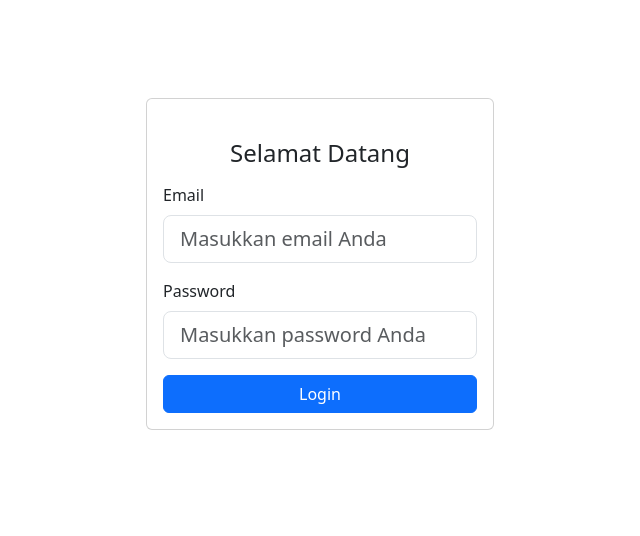
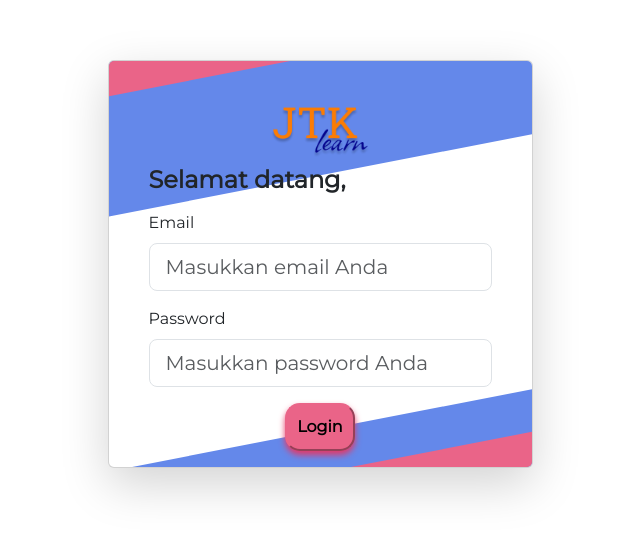
Before and after one commit to ameliadewi19/jtk-learn, a React (Create React App) app in the folder frontend/: page / in a window 1280 px wide. Shown: the part 128-664 px from the top of the page, without its empty margins (320-960 px from the left). Built offline with nearby package versions, Linux system fonts and the light colour scheme.

Commit message:
style(login): re-layouting login page and replace app logo

```diff
--- a/frontend/public/index.html
+++ b/frontend/public/index.html
@@ -26,6 +26,10 @@
     -->
     <!-- custom css -->
     <link rel="stylesheet" href="%PUBLIC_URL%/styles/custom.css" />
+    <link rel="stylesheet" href="%PUBLIC_URL%/styles/LoginPage.css" />
+    <!-- google font -->
+    <!-- montserrat -->
+    <link href='https://fonts.googleapis.com/css?family=Montserrat' rel='stylesheet'>
 
     <title>React App</title>
   </head>
--- /dev/null
+++ b/frontend/public/styles/LoginPage.css
@@ -0,0 +1,83 @@
+/* General Reset */
+.font-montserrat {
+    font-family: 'Montserrat', sans-serif;
+}
+
+.font-bold {
+    font-weight: bold;
+}
+
+/* Login Card Styling */
+.login-card {
+    width: 425px;
+    border-radius: 10px;
+    overflow: hidden;
+    background: white;
+    position: relative;
+    z-index: 1;
+
+}
+
+.top-red-rectangle {
+    position: absolute;
+    top: -25px;
+    left: -100px;
+    width: 300px;
+    height: 50px;
+    background-color: #EA6488;
+    transform: rotate(169deg);
+    z-index: -1;
+}
+
+.bottom-red-rectangle {
+    position: absolute;
+    bottom: -25px;
+    right: -100px;
+    width: 300px;
+    height: 50px;
+    background-color: #EA6488;
+    transform: rotate(169deg);
+    z-index: -1;
+}
+
+.top-blue-rectangle {
+    position: absolute;
+    top: -50px;
+    left: -100px;
+    width: 600px;
+    height: 165px;
+    background-color: #6488EA;
+    transform: rotate(169deg);
+    z-index: -2;
+}
+
+.bottom-blue-rectangle {
+    position: absolute;
+    bottom: -50px;
+    right: -15px;
+    width: 410px;
+    height: 90px;
+    background-color: #6488EA;
+    transform: rotate(169deg);
+    z-index: -2;
+}
+
+@media (max-width: 520px) {
+    .login-card {
+        width: 100%; /* Adjust width as needed for small screens */
+    }
+}
+
+/* Button Styling */
+.btn-danger {
+    border-radius: 15px;
+    border-color: #EA6488;
+    background: #EA6488;
+    box-shadow: 0px 4px 6px 0px #E43866;
+    padding: 10px;
+}
+
+.btn-danger:hover {
+    filter: brightness(120%);
+    transition: all 0.3s ease;
+}
--- a/frontend/src/pages/LoginPage.js
+++ b/frontend/src/pages/LoginPage.js
@@ -39,16 +39,24 @@ const LoginPage = () => {
   };
 
   return (
-    <main>
+    <main className='font-montserrat'>
       <div className="container">
         <section className="section register min-vh-100 d-flex flex-column align-items-center justify-content-center py-4">
           <div className="container">
             <div className="row justify-content-center">
               <div className="col-lg-4 col-md-6 d-flex flex-column align-items-center justify-content-center">
-                <div className="card mb-3">
+                <div className="card login-card shadow-lg mb-3 px-4">
+                  <div className="top-red-rectangle"></div>
+                  <div className="bottom-red-rectangle"></div>
+                  <div className='top-blue-rectangle'></div>
+                  <div className='bottom-blue-rectangle'></div>
                   <div className="card-body">
-                    <div className="pt-4 pb-2">
-                      <h5 className="card-title text-center pb-0 fs-4">Selamat Datang</h5>
+                    <div className="pt-3 pb-2">
+                      {/* center logo (logo file in public/logo512.png) */}
+                      <div className="text-center">
+                        <img src="/logo512.png" alt="logo" width="100" />
+                      </div>
+                      <h5 className="card-title text-left pb-0 fs-4 fw-bold">Selamat datang,</h5>
                     </div>
 
                     <form onSubmit={handleSubmit} className="row g-3 needs-validation" noValidate>
@@ -84,8 +92,8 @@ const LoginPage = () => {
                         <div className="invalid-feedback">Please enter your password!</div>
                       </div>
 
-                      <div className="col-12">
-                        <button className="btn btn-primary w-100" type="submit">
+                      <div className="col-12 text-center">
+                        <button className="btn-danger fw-bold" type="submit">
                           Login
                         </button>
                       </div>
```
Also changed, not shown: frontend/public/logo192.png, frontend/public/logo512.png.
